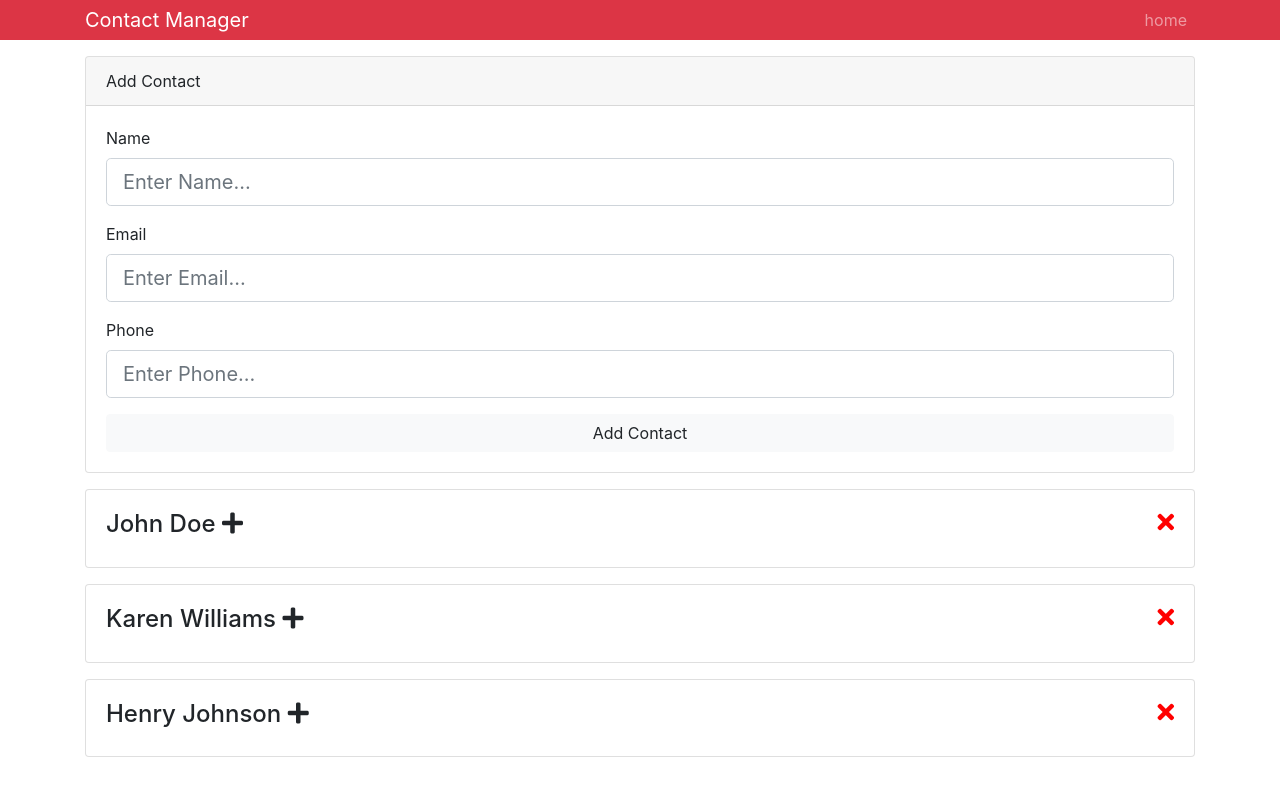
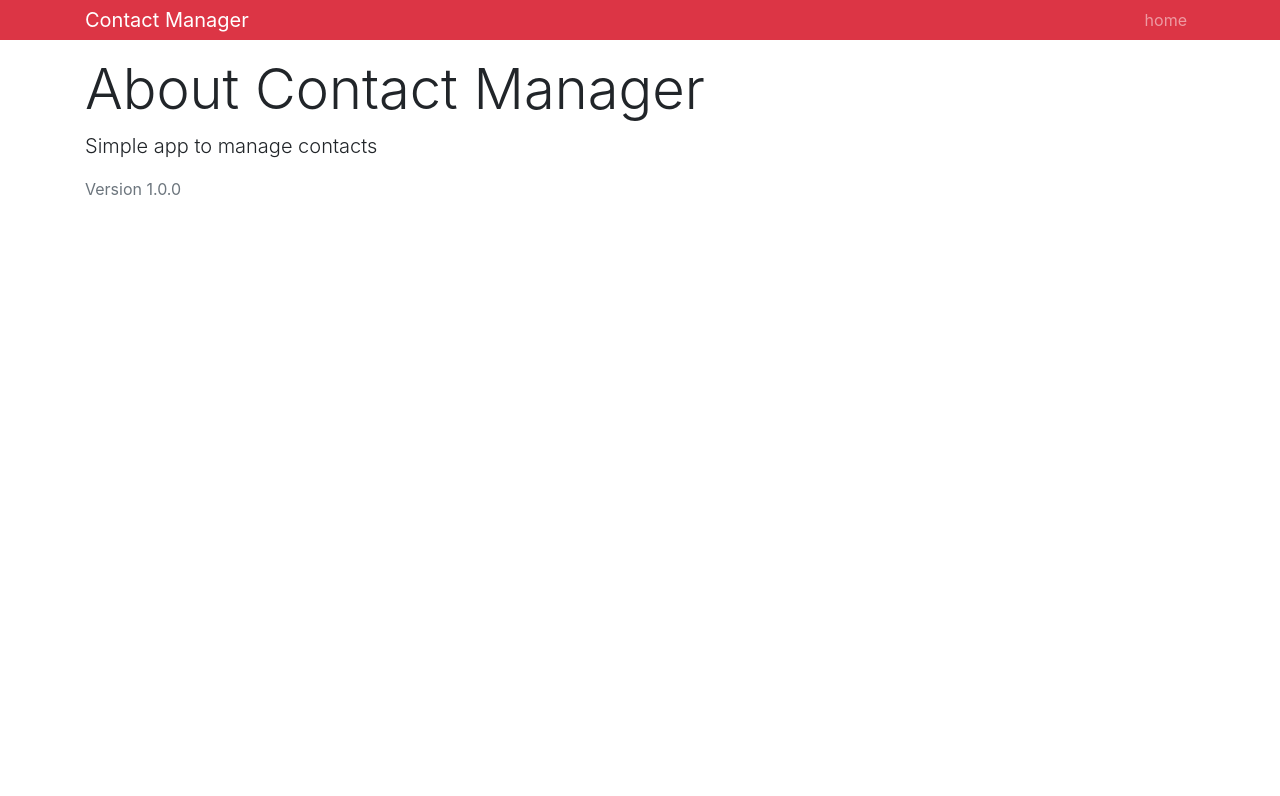
Before and after one commit to jesatlas/contactmanager, a React (Create React App) app: page /about in a window 1280 px wide. Shown: the top 796 px of the page. Built offline with nearby package versions, Linux system fonts and the light colour scheme.

Commit message:
add react-router-dom

```diff
--- a/package.json
+++ b/package.json
@@ -7,6 +7,7 @@
     "classnames": "^2.2.6",
     "react": "^16.8.6",
     "react-dom": "^16.8.6",
+    "react-router-dom": "^5.0.0",
     "react-scripts": "2.1.8",
     "uuid": "^3.3.2"
   },
--- a/src/App.js
+++ b/src/App.js
@@ -3,6 +3,8 @@
 import Header from './components/layout/Header';
 import AddContact from './components/contacts/AddContact';
 import 'bootstrap/dist/css/bootstrap.min.css';
+import { BrowserRouter as Router, Route, Switch } from 'react-router-dom'
+import About from './components/pages/About'
 
 import { Provider } from './context';
 
@@ -10,13 +12,17 @@
   render() {
     return (
       <Provider>
-        <div className="App">
-          <Header branding="Contact Manager" />
-          <div className="container">
-            <AddContact />
-            <Contacts />
+        <Router>
+          <div className="App">
+            <Header branding="Contact Manager" />
+            <div className="container">
+              <Switch>
+                <Route exact path="/" component={Contacts} />
+                <Route exact path="/about" component={About} />
+              </Switch>
+            </div>
           </div>
-        </div>
+        </Router>
       </Provider>
     );
   }
--- a/src/components/contacts/Contacts.js
+++ b/src/components/contacts/Contacts.js
@@ -10,6 +10,8 @@
         {value => {
           return (
             <React.Fragment>
+              <h1 className="display-4">
+                <span className="text-danger">Contact</span> Manager</h1>
               {value.contacts.map(contact => (
                 <Contact key={contact.id} contact={contact} />
               ))}
--- /dev/null
+++ b/src/components/pages/About.js
@@ -0,0 +1,13 @@
+import React from 'react'
+
+function About() {
+    return (
+        <div>
+            <h1 className="display-4">About Contact Manager</h1>
+            <p className="lead">Simple app to manage contacts</p>
+            <p className="text-secondary">Version 1.0.0</p>
+        </div>
+    )
+}
+
+export default About
```
Also changed, not shown: 1 other file (tests, documents, lock files or other folders).
